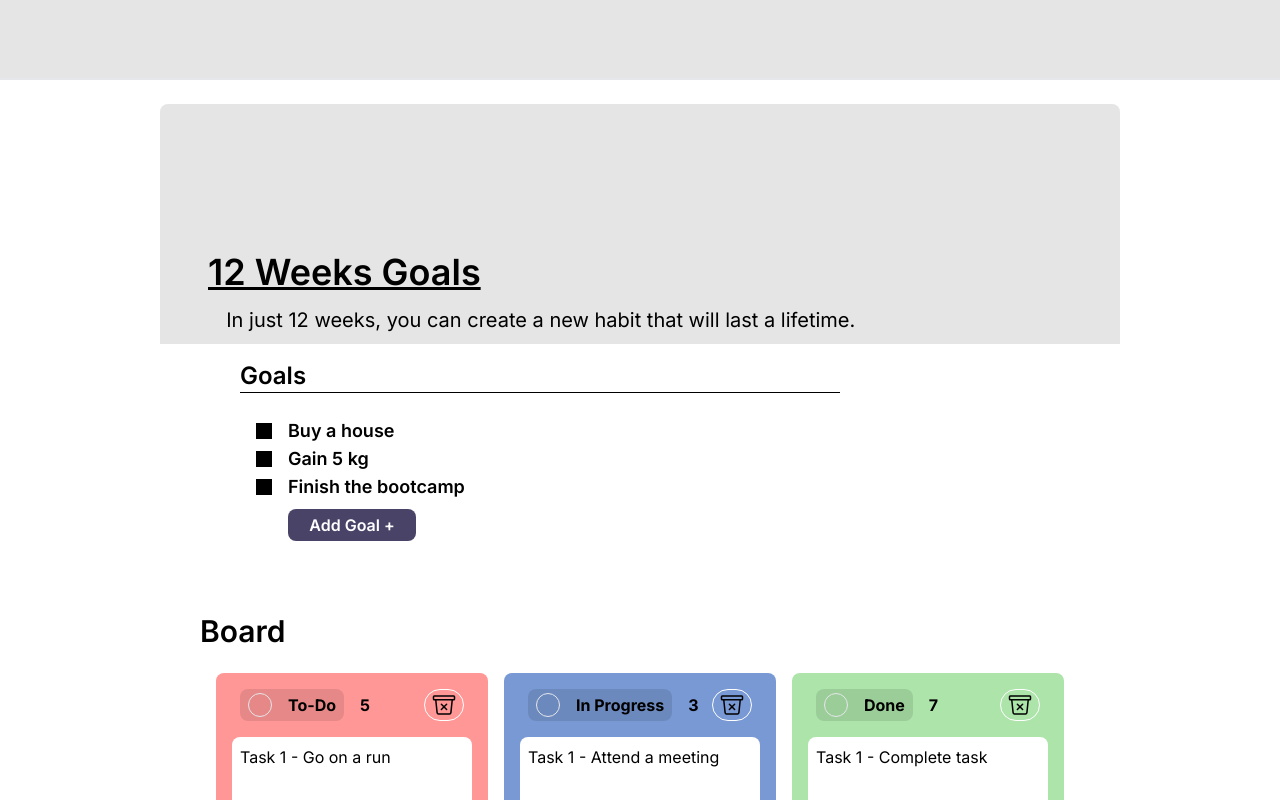
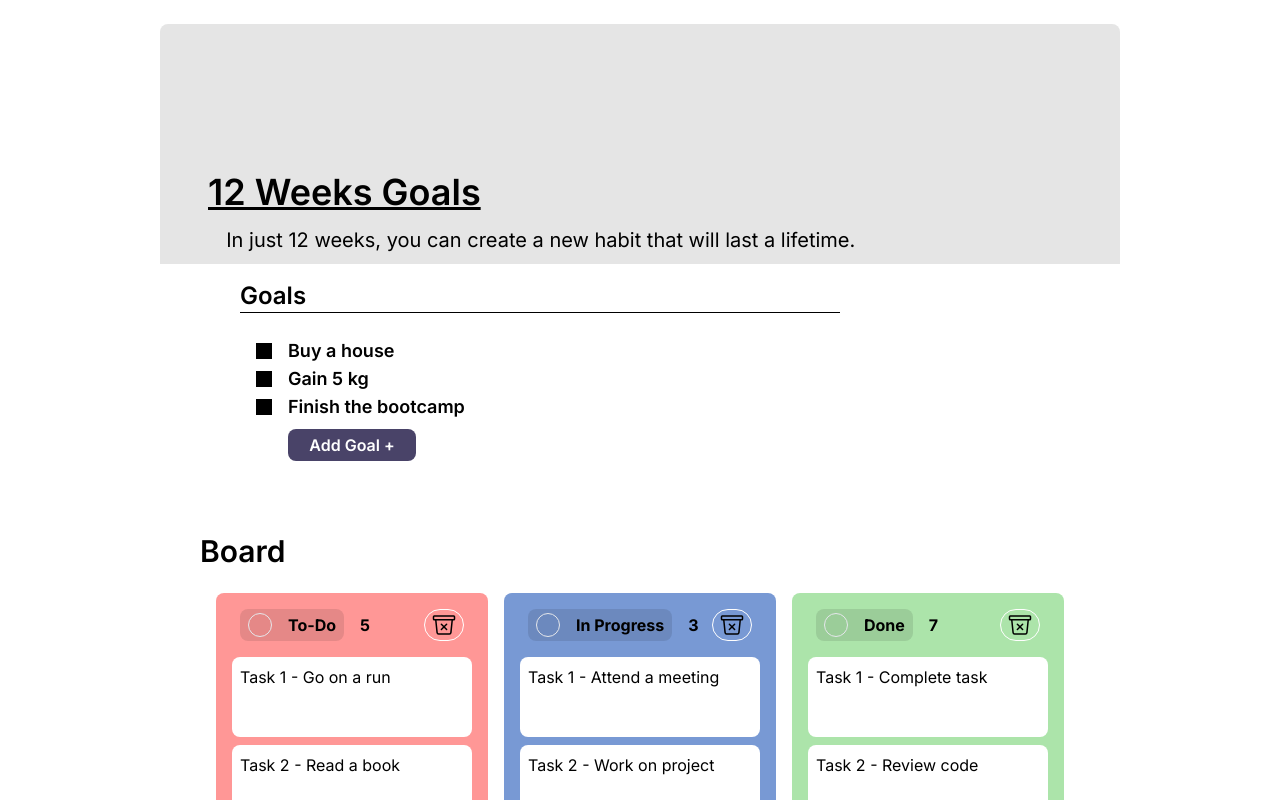
Before and after one commit to mjjstockman/doze, a Next.js app: page /dashboard in a window 1280 px wide. Shown: the top 800 px of the page. Built offline with nearby package versions, Linux system fonts and the light colour scheme.

Commit message:
D-2 Basic Dashboard

```diff
--- a/app/dashboard/page.jsx
+++ b/app/dashboard/page.jsx
@@ -1,18 +1,13 @@
-import HeaderContainer from "../components/DashboardComponents/HeaderContainer.js/HeaderContainer";
-import MainGoalsContainer from "../components/DashboardComponents/MainGoalsContainer/MainGoalsContainer";
-import SubGoalsContainer from "../components/DashboardComponents/SubGoalsContainer/SubGoalsContainer";
+import HeaderContainer from "../../components/DashboardComponents/HeaderContainer/HeaderContainer";
+import MainGoalsContainer from "../../components/DashboardComponents/MainGoalsContainer/MainGoalsContainer";
+import SubGoalsContainer from "../../components/DashboardComponents/SubGoalsContainer/SubGoalsContainer";
 
 const DashboardPage = () => {
-  const TempNav = () => <div className="h-20 w-screen bg-neutral-200 border-b border-b-2 bg-[#DFF3E4]"></div>;
-
   return (
-    <div className="h-min-screen w-screen bg-white flex flex-col overscroll-none">
-      <TempNav />
-      <div className="px-40 py-6 h-full">
-        <HeaderContainer />
-        <MainGoalsContainer />
-        <SubGoalsContainer />
-      </div>
+    <div className="h-min-screen w-screen bg-white flex flex-col overscroll-none px-40 py-6 h-full">
+      <HeaderContainer />
+      <MainGoalsContainer />
+      <SubGoalsContainer />
     </div>
   );
 };
```
Also changed, not shown: components/DashboardComponents/HeaderContainer/HeaderContainer.js (renamed from app/components/DashboardComponents/HeaderContainer.js/HeaderContainer.js), components/DashboardComponents/MainGoalsContainer/MainGoalsContainer.js (renamed from app/components/DashboardComponents/MainGoalsContainer/MainGoalsContainer.js), components/DashboardComponents/MainGoalsContainer/components/AddGoal.js (renamed from app/components/DashboardComponents/MainGoalsContainer/components/AddGoal.js), components/DashboardComponents/MainGoalsContainer/components/Goal.js (renamed from app/components/DashboardComponents/MainGoalsContainer/components/Goal.js), components/DashboardComponents/SubGoalsContainer/SubGoalsContainer.js (renamed from app/components/DashboardComponents/SubGoalsContainer/SubGoalsContainer.js), components/DashboardComponents/SubGoalsContainer/components/AddSubGoal.js (renamed from app/components/DashboardComponents/SubGoalsContainer/components/AddSubGoal.js), components/DashboardComponents/SubGoalsContainer/components/ProgressionContainer.js (renamed from app/components/DashboardComponents/SubGoalsContainer/components/ProgressionContainer.js), components/DashboardComponents/SubGoalsContainer/components/SmallSubGoals.js (renamed from app/components/DashboardComponents/SubGoalsContainer/components/SmallSubGoals.js), components/DashboardComponents/SubGoalsContainer/components/SubGoalTitleContainer.js (renamed from app/components/DashboardComponents/SubGoalsContainer/components/SubGoalTitleContainer.js).
